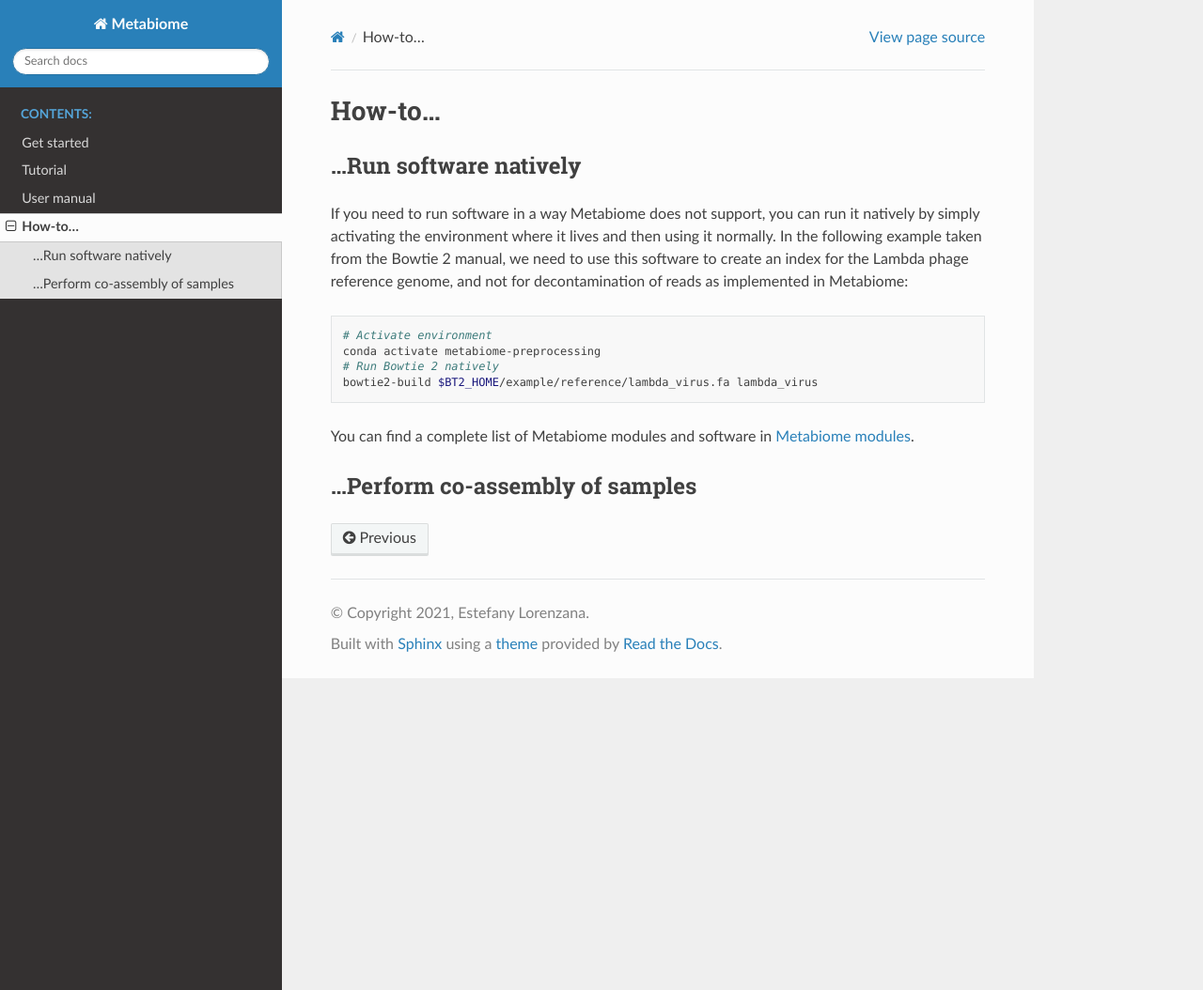
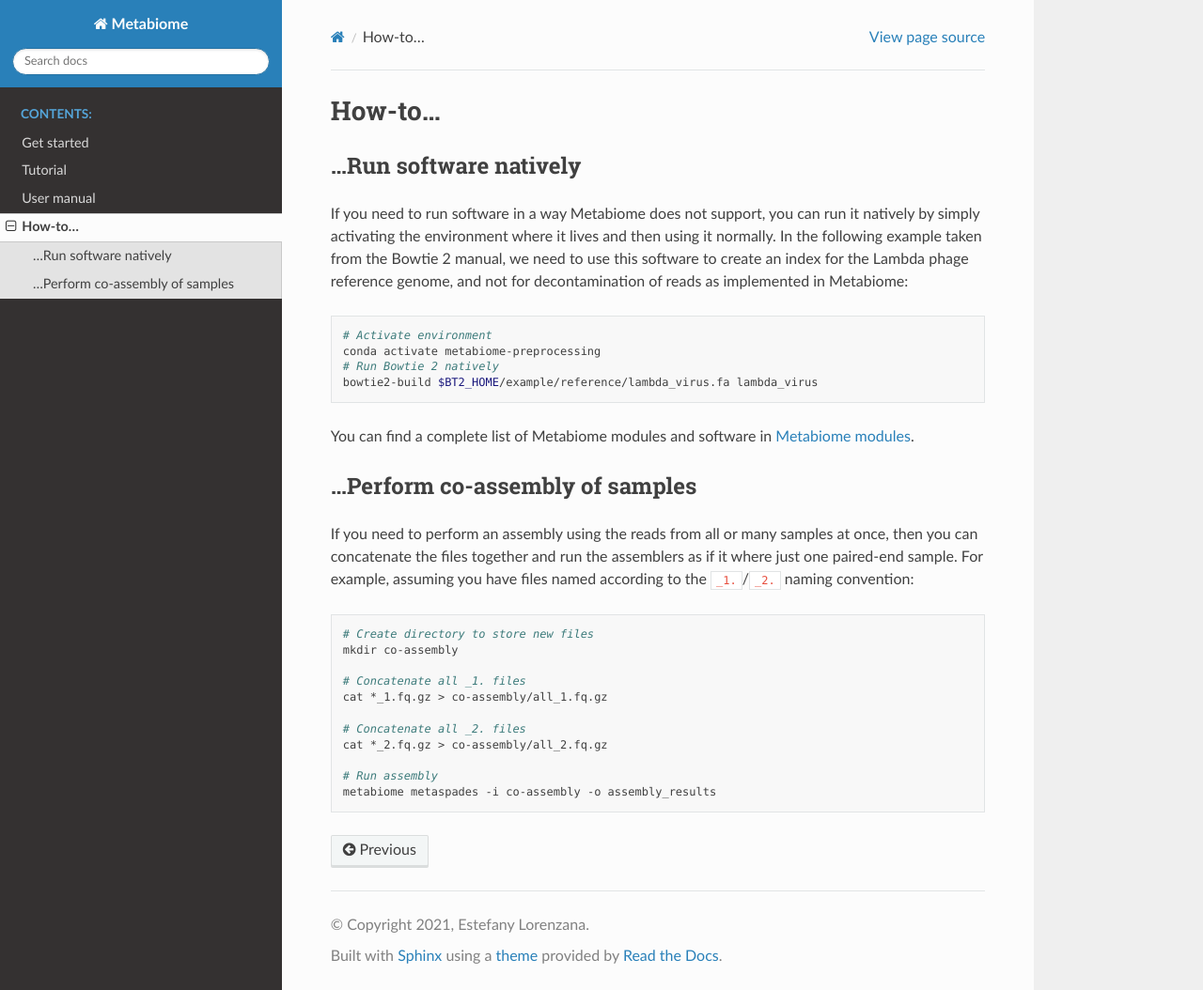
Before and after one commit to Nesper94/Metabiome, a Sphinx documentation site: the page built from documentation/source/how-to.rst, in a window 1280 px wide and 1054 px high. Shown: the whole window at 94% size. Built offline with Sphinx 7.4.7 and the Read the Docs theme 2.0.0, drawn with Linux system fonts in a browser that asks for light colours.

Commit message:
Add "Perform co-assembly section"

```diff
--- a/documentation/source/how-to.rst
+++ b/documentation/source/how-to.rst
@@ -4,7 +4,7 @@ How-to...
 =========
 
 ...Run software natively
----------------------
+------------------------
 If you need to run software in a way Metabiome does not support, you can run it
 natively by simply activating the environment where it lives and then using it
 normally. In the following example taken from the Bowtie 2 manual, we need to
@@ -24,3 +24,22 @@ You can find a complete list of Metabiome modules and software in :ref:`modules`
 
 ...Perform co-assembly of samples
 ---------------------------------
+
+If you need to perform an assembly using the reads from all or many samples at
+once, then you can concatenate the files together and run the assemblers as if
+it where just one paired-end sample. For example, assuming you have files named
+according to the ``_1.``/``_2.`` naming convention:
+
+.. code-block:: bash
+
+    # Create directory to store new files
+    mkdir co-assembly
+
+    # Concatenate all _1. files
+    cat *_1.fq.gz > co-assembly/all_1.fq.gz
+
+    # Concatenate all _2. files
+    cat *_2.fq.gz > co-assembly/all_2.fq.gz
+
+    # Run assembly
+    metabiome metaspades -i co-assembly -o assembly_results
```
